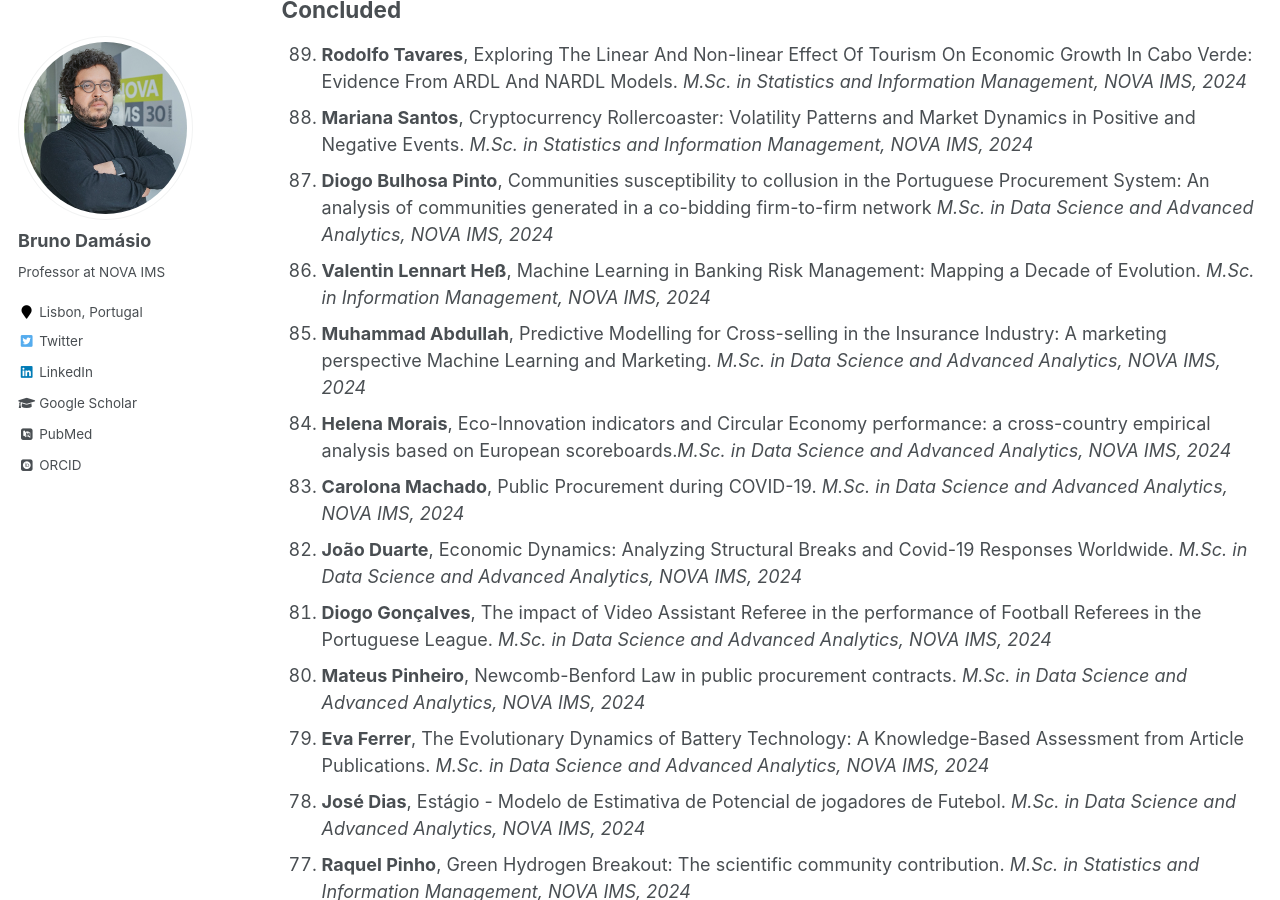
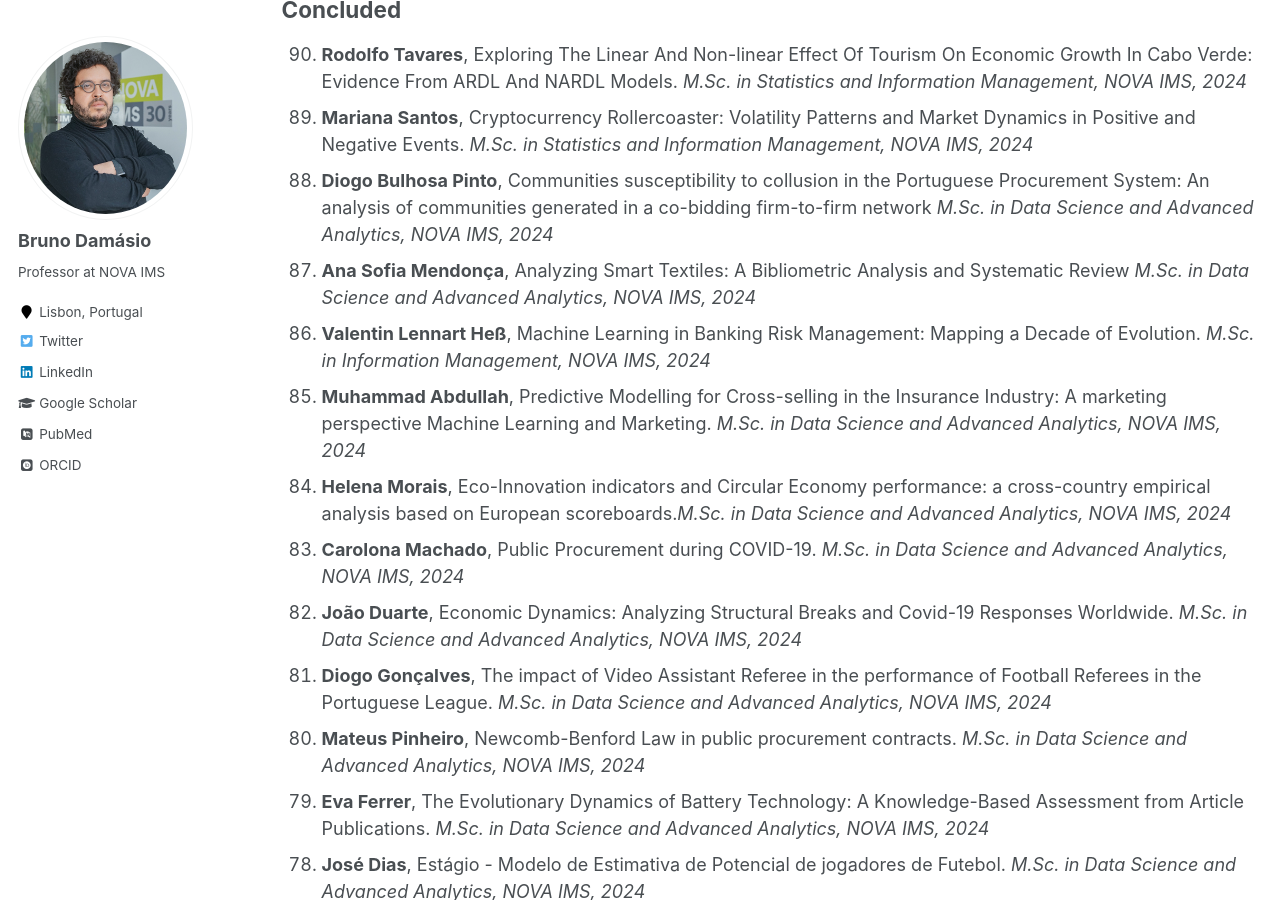
Before and after one commit to damasiob/damasiob.github.io, a Jekyll site: the page built from _pages/orietation.md, in a window 1280 px wide and 900 px high, scrolled down 1011 px. Built offline with Jekyll 4.4.1, drawn with Linux system fonts in a browser that asks for light colours; some web fonts are replaced.

Commit message:
Update orietation.md

```diff
--- a/_pages/orietation.md
+++ b/_pages/orietation.md
@@ -54,6 +54,8 @@ Concluded
   <li><b>Mariana Santos</b>, Cryptocurrency Rollercoaster: Volatility Patterns and Market Dynamics in Positive and Negative Events. <i>M.Sc. in Statistics and Information Management, NOVA IMS, 2024 </i></li>
 
   <li><b>Diogo Bulhosa Pinto</b>, Communities susceptibility to collusion in the Portuguese Procurement System: An analysis of communities generated in a co-bidding firm-to-firm network <i> M.Sc. in Data Science and Advanced Analytics, NOVA IMS, 2024 </i></li>
+
+  <li><b>Ana Sofia Mendonça</b>, Analyzing Smart Textiles: A Bibliometric Analysis and Systematic Review <i> M.Sc. in Data Science and Advanced Analytics, NOVA IMS, 2024 </i></li>
 
   <li><b>Valentin Lennart Heß</b>, Machine Learning in Banking Risk Management: Mapping a Decade of Evolution. <i> M.Sc. in Information Management, NOVA IMS, 2024 </i></li>
 
```
